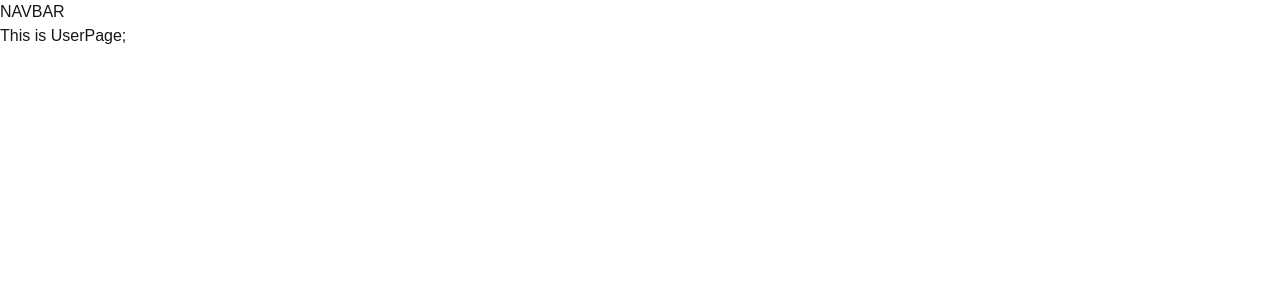
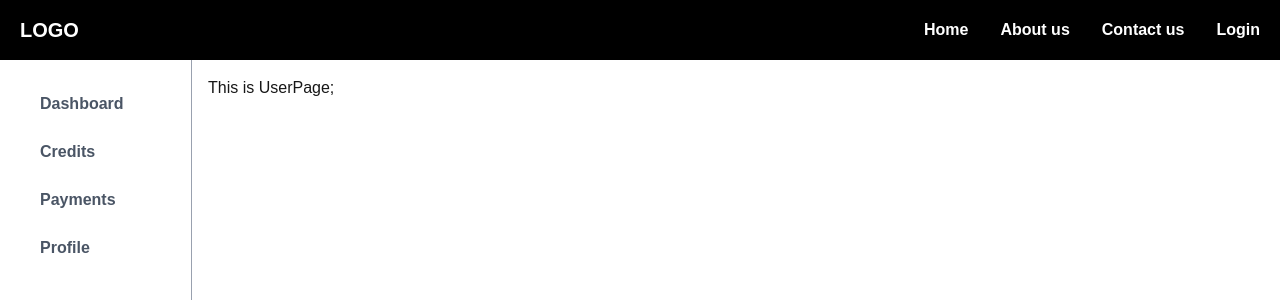
Before and after one commit to VijayJadon22/Next.js-Practice, a Next.js app: page /dashboard/user in a window 1280 px wide. Shown: the top 300 px of the page. Built offline with nearby package versions, Linux system fonts and the light colour scheme.

Commit message:
Implemnted and saw what is layout file what it does and designed a simple dashboard, aside and navbar using layout

```diff
--- a/app/dashboard/layout.tsx
+++ b/app/dashboard/layout.tsx
@@ -1,10 +1,26 @@
 const DashboardLayout = ({ children }: { children: React.ReactNode }) => {
   return (
-    <div>
-      <nav>
-        <h1>NAVBAR</h1>
+    <div className="h-screen flex flex-col">
+      <nav className="bg-black flex items-center justify-between text-white font-semibold py-4 px-5 ">
+        <h1 className="text-xl ">LOGO</h1>
+        <ul className="flex items-center gap-8">
+          <li>Home</li>
+          <li>About us</li>
+          <li>Contact us</li>
+          <li>Login</li>
+        </ul>
       </nav>
-      <div>{children}</div>
+      <div className="flex flex-grow">
+        <aside className=" border-r border-r-gray-400 w-[15vw]">
+          <ul className="flex flex-col gap-6 text-md font-semibold text-gray-600 px-10 pt-8 w-full">
+            <li>Dashboard</li>
+            <li>Credits</li>
+            <li>Payments</li>
+            <li>Profile</li>
+          </ul>
+        </aside>
+        <div className="p-4">{children}</div>
+      </div>
     </div>
   );
 };
```
